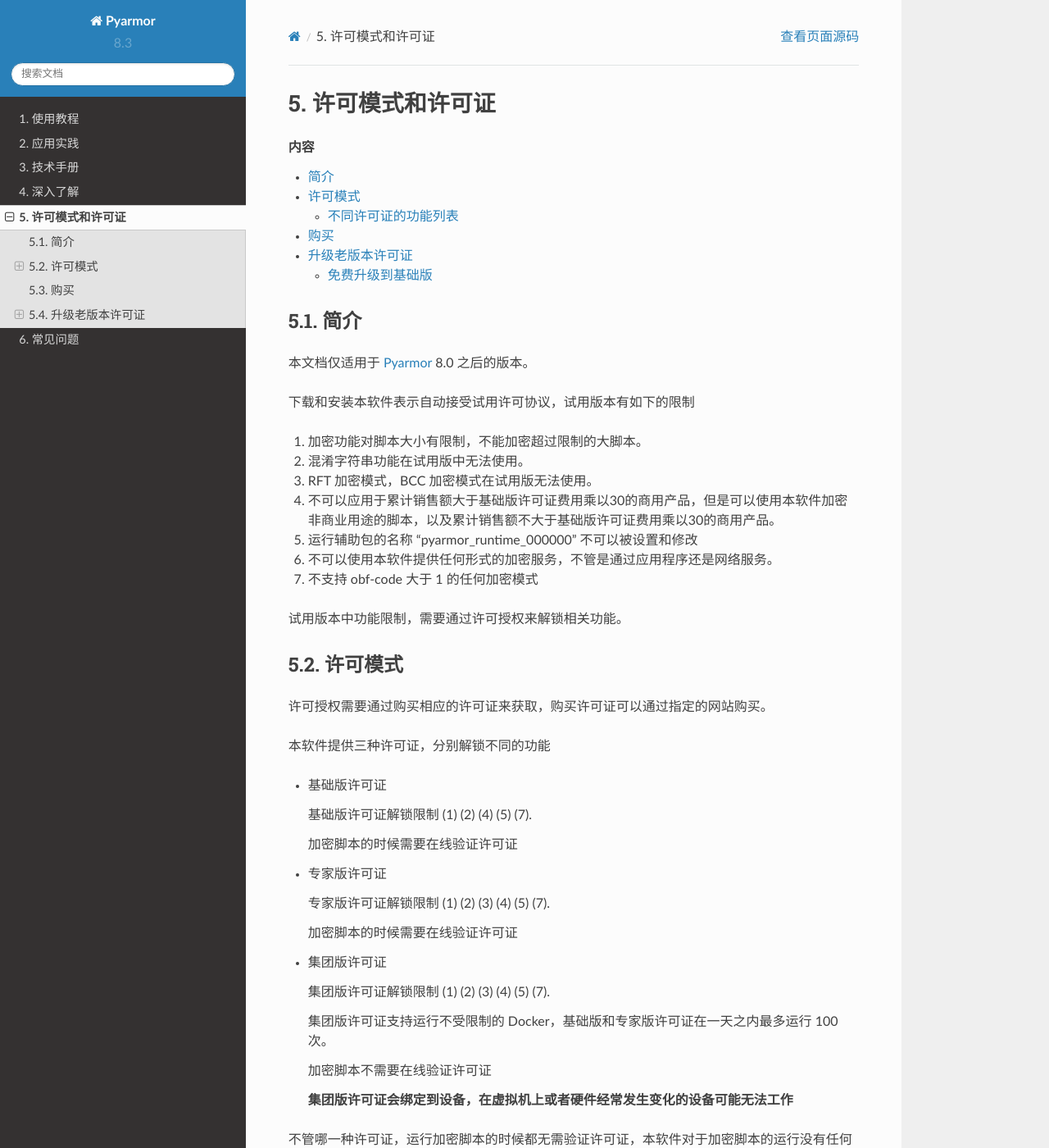
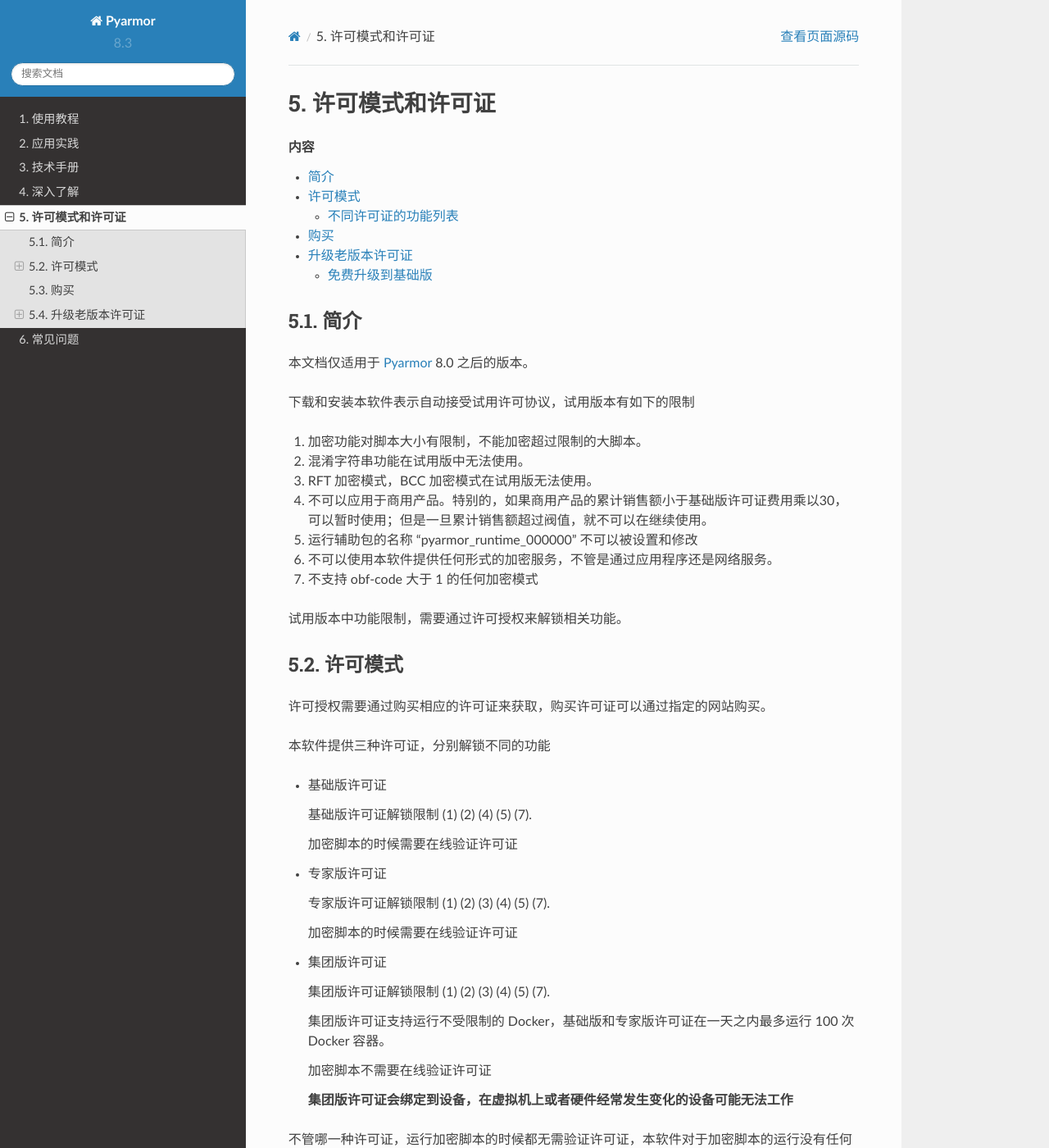
Before and after one commit to dashingsoft/pyarmor-docs-zh, a Sphinx documentation site: the page built from docs/licenses.rst, in a window 1280 px wide and 1400 px high. Shown: the whole window at 82% size. Built offline with Sphinx 7.4.7 and the Read the Docs theme 2.0.0, drawn with Linux system fonts in a browser that asks for light colours.

Commit message:
润色许可证的使用条款说明

```diff
--- a/docs/licenses.rst
+++ b/docs/licenses.rst
@@ -19,7 +19,7 @@
 (1) 加密功能对脚本大小有限制，不能加密超过限制的大脚本。
 (2) 混淆字符串功能在试用版中无法使用。
 (3) RFT 加密模式，BCC 加密模式在试用版无法使用。
-(4) 不可以应用于累计销售额大于基础版许可证费用乘以30的商用产品，但是可以使用本软件加密非商业用途的脚本，以及累计销售额不大于基础版许可证费用乘以30的商用产品。
+(4) 不可以应用于商用产品。特别的，如果商用产品的累计销售额小于基础版许可证费用乘以30，可以暂时使用；但是一旦累计销售额超过阀值，就不可以在继续使用。
 (5) 运行辅助包的名称 "pyarmor_runtime_000000" 不可以被设置和修改
 (6) 不可以使用本软件提供任何形式的加密服务，不管是通过应用程序还是网络服务。
 (7) 不支持 obf-code 大于 1 的任何加密模式
@@ -49,7 +49,7 @@
 
   集团版许可证解锁限制 (1) (2) (3) (4) (5) (7).
 
-  集团版许可证支持运行不受限制的 Docker，基础版和专家版许可证在一天之内最多运行 100 次。
+  集团版许可证支持运行不受限制的 Docker，基础版和专家版许可证在一天之内最多运行 100 次 Docker 容器。
 
   加密脚本不需要在线验证许可证
 
```
